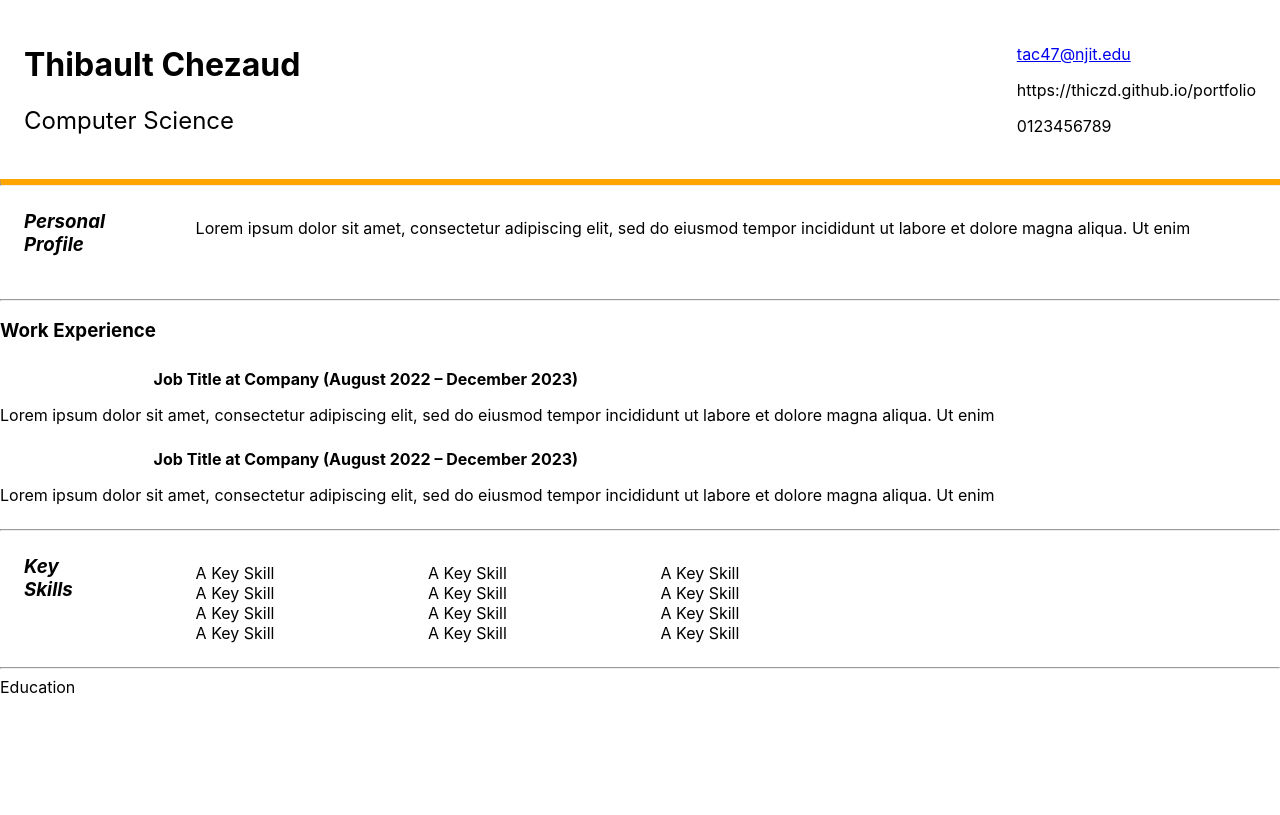
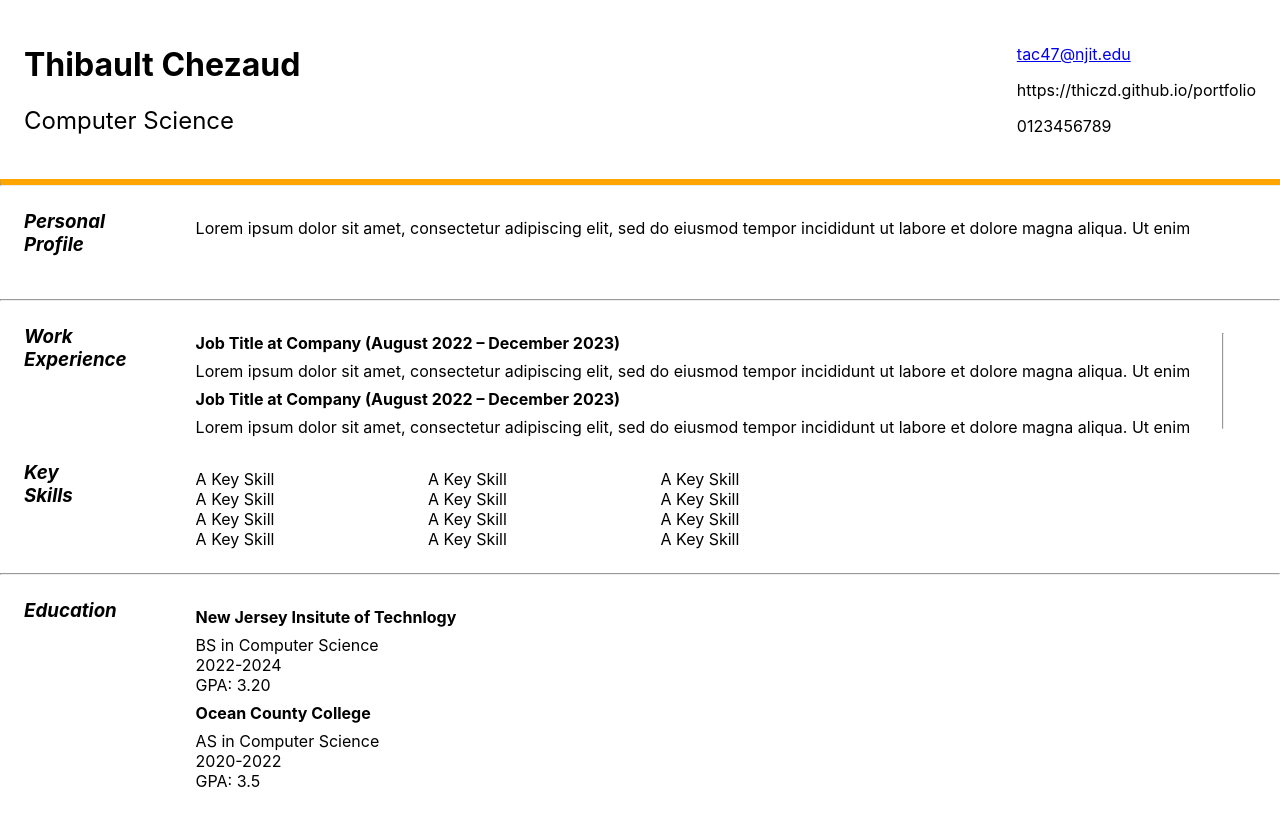
Before and after one commit to thiczd/hw2-resume-react, a React (Create React App) app: page / in a window 1280 px wide. Built offline with nearby package versions, Linux system fonts and the light colour scheme.

Commit message:
added education + fix work experience div classname

```diff
--- a/src/App.js
+++ b/src/App.js
@@ -34,14 +34,15 @@ class App extends Component {
         skill: "A Key Skill",
       },
       education: {
+        main: "Education",
         title1: "New Jersey Insitute of Technlogy",
         description1: "BS in Computer Science",
         date1: "2022-2024",
-        gpa1: "3.20",
+        gpa1: "GPA: 3.20",
         title2: "Ocean County College",
         description2: "AS in Computer Science",
         date2: "2020-2022",
-        gpa2: "3.5",
+        gpa2: "GPA: 3.5",
       },
     };
   }
--- a/src/Education.js
+++ b/src/Education.js
@@ -1,7 +1,30 @@
-import React from "react";
+import React, { Component } from "react";
 
-function Education() {
-  return <div>Education</div>;
+class Education extends Component {
+  render() {
+    return (
+      <div class="section">
+        <div>
+          <h3>{this.props.education.main}</h3>
+        </div>
+        <div>
+          <h4>{this.props.education.title1}</h4>
+          <p>
+            {this.props.education.description1} <br />
+            {this.props.education.date1}
+            <br />
+            {this.props.education.gpa1}
+          </p>
+          <h4>{this.props.education.title2}</h4>
+          <p>
+            {this.props.education.description2} <br />
+            {this.props.education.date2}
+            <br />
+            {this.props.education.gpa2}
+          </p>
+        </div>
+      </div>
+    );
+  }
 }
-
 export default Education;
--- a/src/WorkExperience.js
+++ b/src/WorkExperience.js
@@ -3,7 +3,7 @@ import React, { Component } from "react";
 class WorkExperience extends Component {
   render() {
     return (
-      <div>
+      <div class="section">
         <h3>{this.props.workExperience.title}</h3>
         <div class="section-job">
           <div>
```
